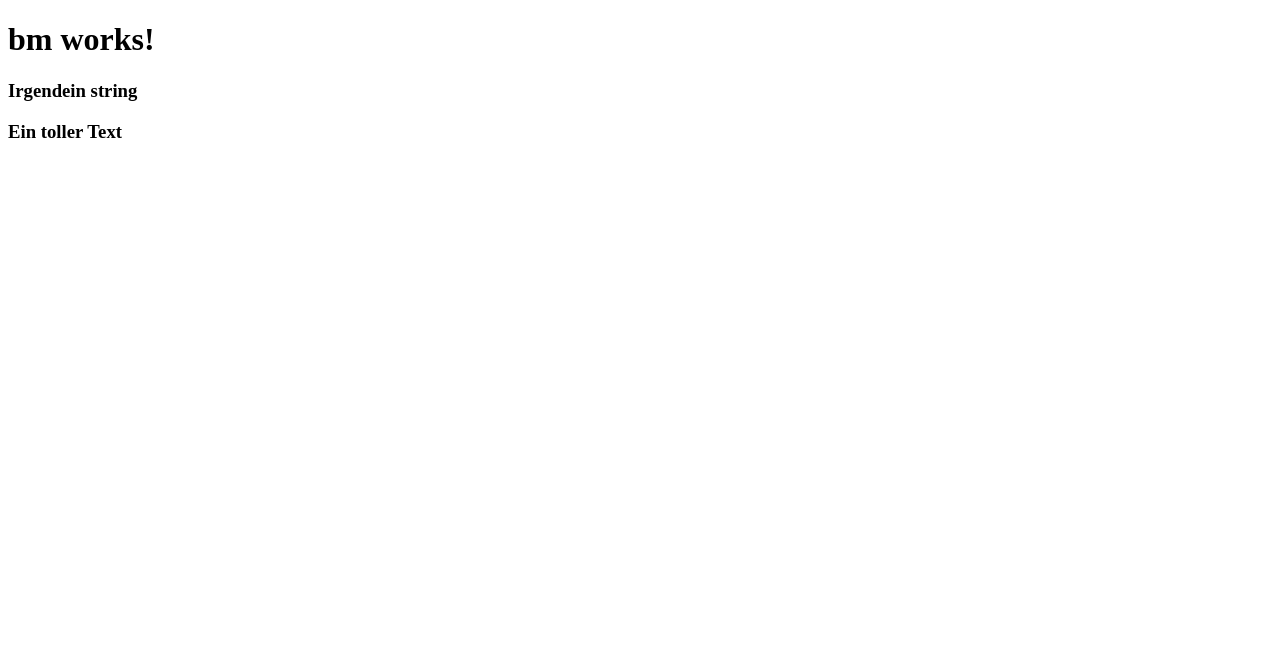
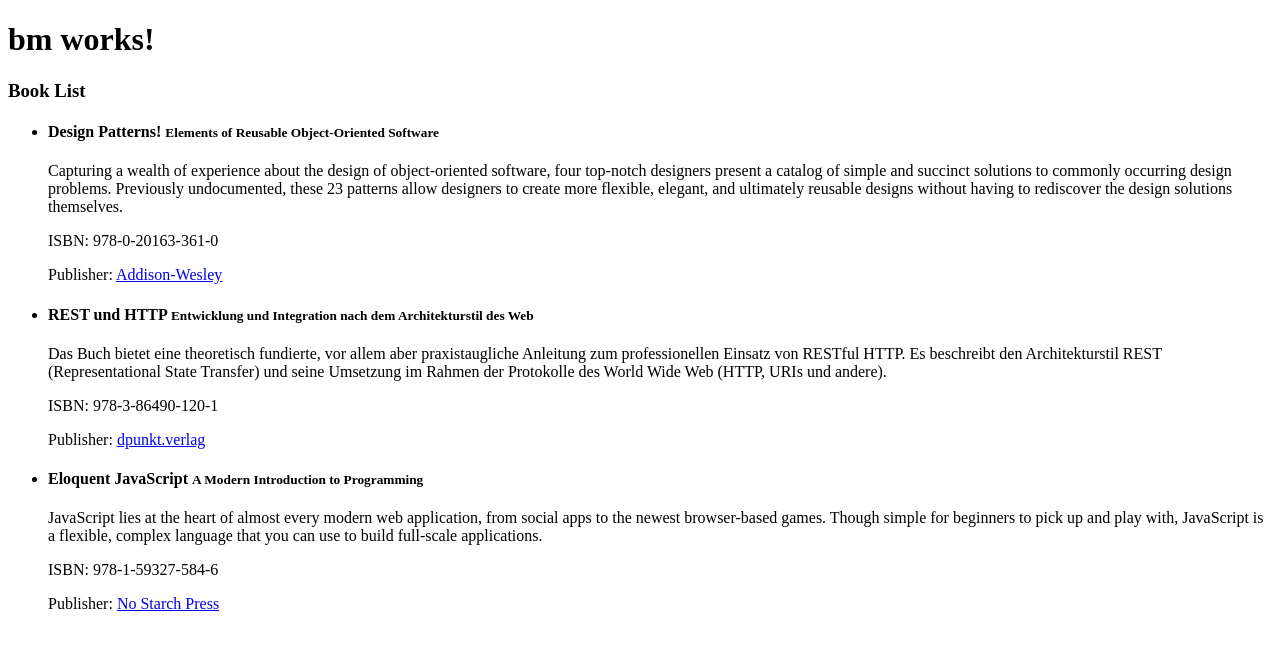
Before and after one commit to aschuettler/angular2-workshop-2016-12-nrw, an Angular app: page / in a window 1280 px wide. Shown: the top 650 px of the page. Built offline with nearby package versions, Linux system fonts and the light colour scheme.

Commit message:
book list with static data

```diff
--- a/src/app/app.component.html
+++ b/src/app/app.component.html
@@ -2,5 +2,4 @@
   {{title}}
 </h1>
 
-<bm-title-box title="Irgendein string" (titleClicked)="log($event)"></bm-title-box>
-<bm-title-box [title]="myTitleForBox" (titleClicked)="log($event)"></bm-title-box>
+<bm-book-list></bm-book-list>
--- a/src/app/app.module.ts
+++ b/src/app/app.module.ts
@@ -7,13 +7,15 @@
 import { InfoBoxComponent } from './info-box/info-box.component';
 import { MouseCursorComponent } from './mouse-cursor/mouse-cursor.component';
 import { TitleBoxComponent } from './title-box/title-box.component';
+import { BookListComponent } from './book-list/book-list.component';
 
 @NgModule({
   declarations: [
     AppComponent,
     InfoBoxComponent,
     MouseCursorComponent,
-    TitleBoxComponent
+    TitleBoxComponent,
+    BookListComponent
   ],
   imports: [
     BrowserModule,
--- /dev/null
+++ b/src/app/book-list/book-list.component.html
@@ -0,0 +1,10 @@
+<h3>Book List</h3>
+
+<ul>
+  <li *ngFor="let book of books">
+    <h4>{{ book.title }} <small>{{ book.subtitle }}</small></h4>
+    <p>{{ book.abstract }}</p>
+    <p>ISBN: {{book.isbn}}</p>
+    <p>Publisher: <a [href]="book.publisher.url">{{ book.publisher.name }}</a></p>
+  </li>
+</ul>
--- /dev/null
+++ b/src/app/book-list/book-list.component.ts
@@ -0,0 +1,55 @@
+import { Component, OnInit } from '@angular/core';
+
+@Component({
+  selector: 'bm-book-list',
+  templateUrl: './book-list.component.html',
+  styleUrls: ['./book-list.component.css']
+})
+export class BookListComponent implements OnInit {
+
+  books = [
+    {
+      "title": "Design Patterns!",
+      "subtitle": "Elements of Reusable Object-Oriented Software",
+      "isbn": "978-0-20163-361-0",
+      "abstract": "Capturing a wealth of experience about the design of object-oriented software, four top-notch designers present a catalog of simple and succinct solutions to commonly occurring design problems. Previously undocumented, these 23 patterns allow designers to create more flexible, elegant, and ultimately reusable designs without having to rediscover the design solutions themselves.",
+      "numPages": 395,
+      "author": "Erich Gamma / Richard Helm / Ralph E. Johnson / John Vlissides",
+      "publisher": {
+        "name": "Addison-Wesley",
+        "url": "http://www.addison-wesley.de/"
+      },
+      "id": "978-0-20163-361-0"
+    },
+    {
+      "title": "REST und HTTP",
+      "subtitle": "Entwicklung und Integration nach dem Architekturstil des Web",
+      "isbn": "978-3-86490-120-1",
+      "abstract": "Das Buch bietet eine theoretisch fundierte, vor allem aber praxistaugliche Anleitung zum professionellen Einsatz von RESTful HTTP. Es beschreibt den Architekturstil REST (Representational State Transfer) und seine Umsetzung im Rahmen der Protokolle des World Wide Web (HTTP, URIs und andere).",
+      "numPages": 330,
+      "author": "Stefan Tilkov / Martin Eigenbrodt / Silvia Schreier / Oliver Wolf",
+      "publisher": {
+        "name": "dpunkt.verlag",
+        "url": "http://dpunkt.de/"
+      }
+    },
+    {
+      "title": "Eloquent JavaScript",
+      "subtitle": "A Modern Introduction to Programming",
+      "isbn": "978-1-59327-584-6",
+      "abstract": "JavaScript lies at the heart of almost every modern web application, from social apps to the newest browser-based games. Though simple for beginners to pick up and play with, JavaScript is a flexible, complex language that you can use to build full-scale applications.",
+      "numPages": 472,
+      "author": "Marijn Haverbeke",
+      "publisher": {
+        "name": "No Starch Press",
+        "url": "https://www.nostarch.com/"
+      }
+    }
+  ];
+
+  constructor() { }
+
+  ngOnInit() {
+  }
+
+}
```
Also changed, not shown: src/app/book-list/book-list.component.css (added), 1 other file (tests, documents, lock files or other folders).
